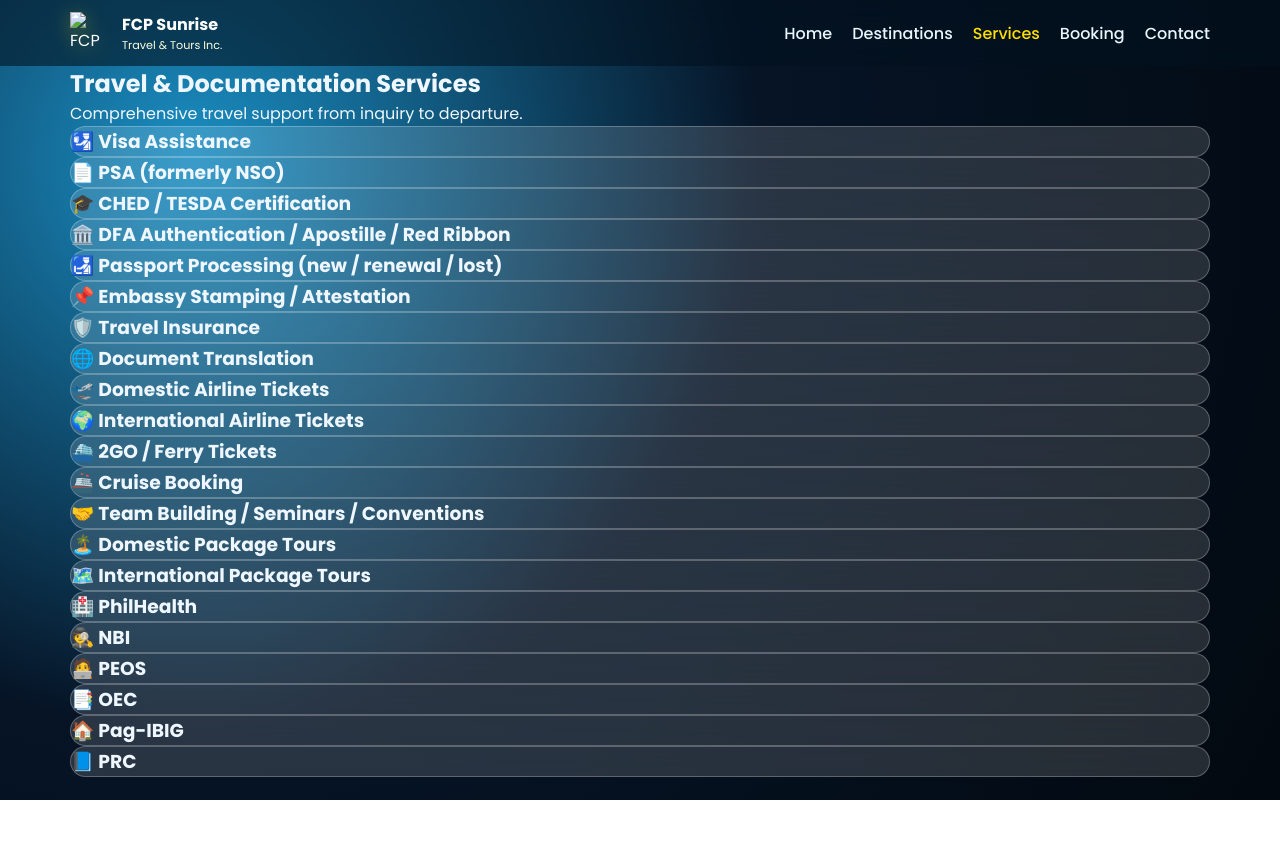
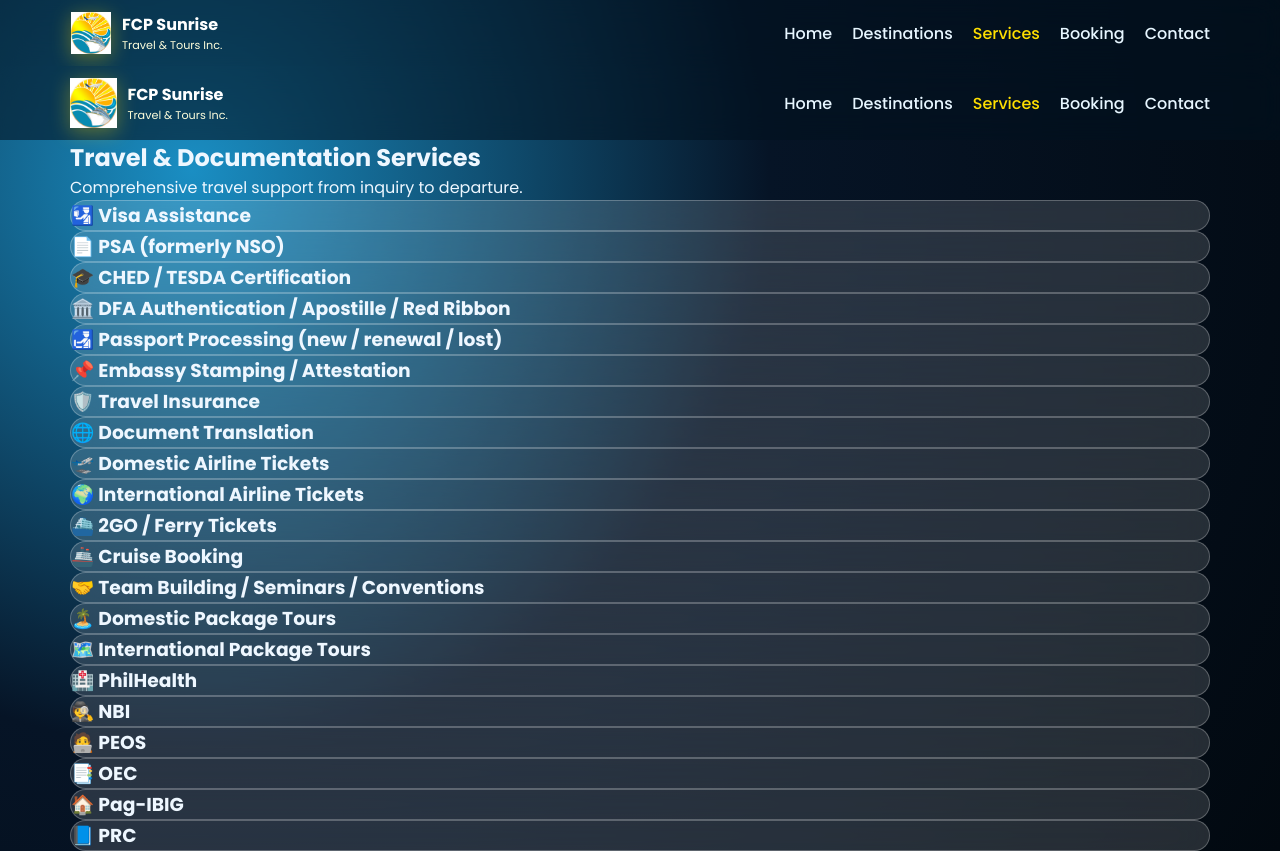
Before and after one commit to AD-25-11/FCP-Sunrise, a website: page services.html in a window 1280 px wide. Before the commit the page ends 800 px from the top, so only its background shows below. Drawn offline with nearby package versions, Linux system fonts and the light colour scheme.

Commit message:
Update services.html

```diff
--- a/services.html
+++ b/services.html
@@ -9,7 +9,8 @@
   <link rel="stylesheet" href="css/style.css" />
 </head>
 <body>
-<header class="site-header"><nav class="navbar container"><a href="index.html" class="brand"><img class="brand-logo-img" src="logo.png" alt="FCP Sunrise logo" /><span><strong>FCP Sunrise</strong><small>Travel & Tours Inc.</small></span></a><button class="menu-toggle" aria-label="Toggle Menu">☰</button><ul class="nav-links"><li><a href="index.html">Home</a></li><li><a href="destinations.html">Destinations</a></li><li><a class="active" href="services.html">Services</a></li><li><a href="booking.html">Booking</a></li><li><a href="contact.html">Contact</a></li></ul></nav></header>
+<header class="site-header"><nav class="navbar container"><a href="index.html" class="brand"><img class="brand-logo-img" src="logo.jpg" alt="FCP Sunrise logo" /><span><strong>FCP Sunrise</strong><small>Travel & Tours Inc.</small></span></a><button class="menu-toggle" aria-label="Toggle Menu">☰</button><ul class="nav-links"><li><a href="index.html">Home</a></li><li><a href="destinations.html">Destinations</a></li><li><a class="active" href="services.html">Services</a></li><li><a href="booking.html">Booking</a></li><li><a href="contact.html">Contact</a></li></ul></nav></header>
+<header class="site-header"><nav class="navbar container"><a href="index.html" class="brand"><img class="logo" src="logo.jpg" alt="FCP Sunrise Travel & Tours Logo" /><span><strong>FCP Sunrise</strong><small>Travel & Tours Inc.</small></span></a><button class="menu-toggle" aria-label="Toggle Menu">☰</button><ul class="nav-links"><li><a href="index.html">Home</a></li><li><a href="destinations.html">Destinations</a></li><li><a class="active" href="services.html">Services</a></li><li><a href="booking.html">Booking</a></li><li><a href="contact.html">Contact</a></li></ul></nav></header>
 <main class="subpage-main">
   <section class="sub-hero container" data-aos="fade-up"><h1>Travel & Documentation Services</h1><p>Comprehensive travel support from inquiry to departure.</p></section>
   <section class="container services-grid" id="servicesGrid"></section>
```
